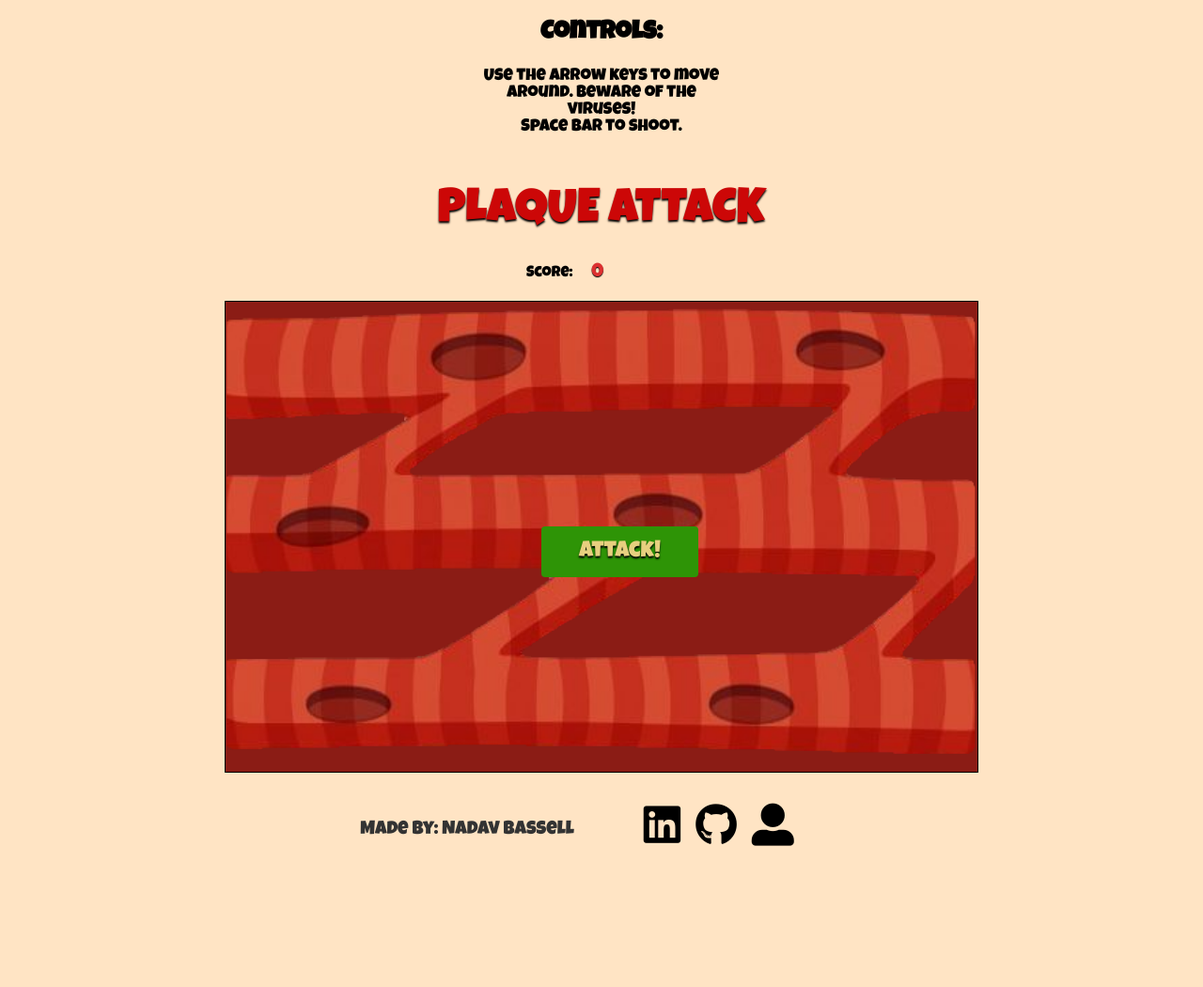
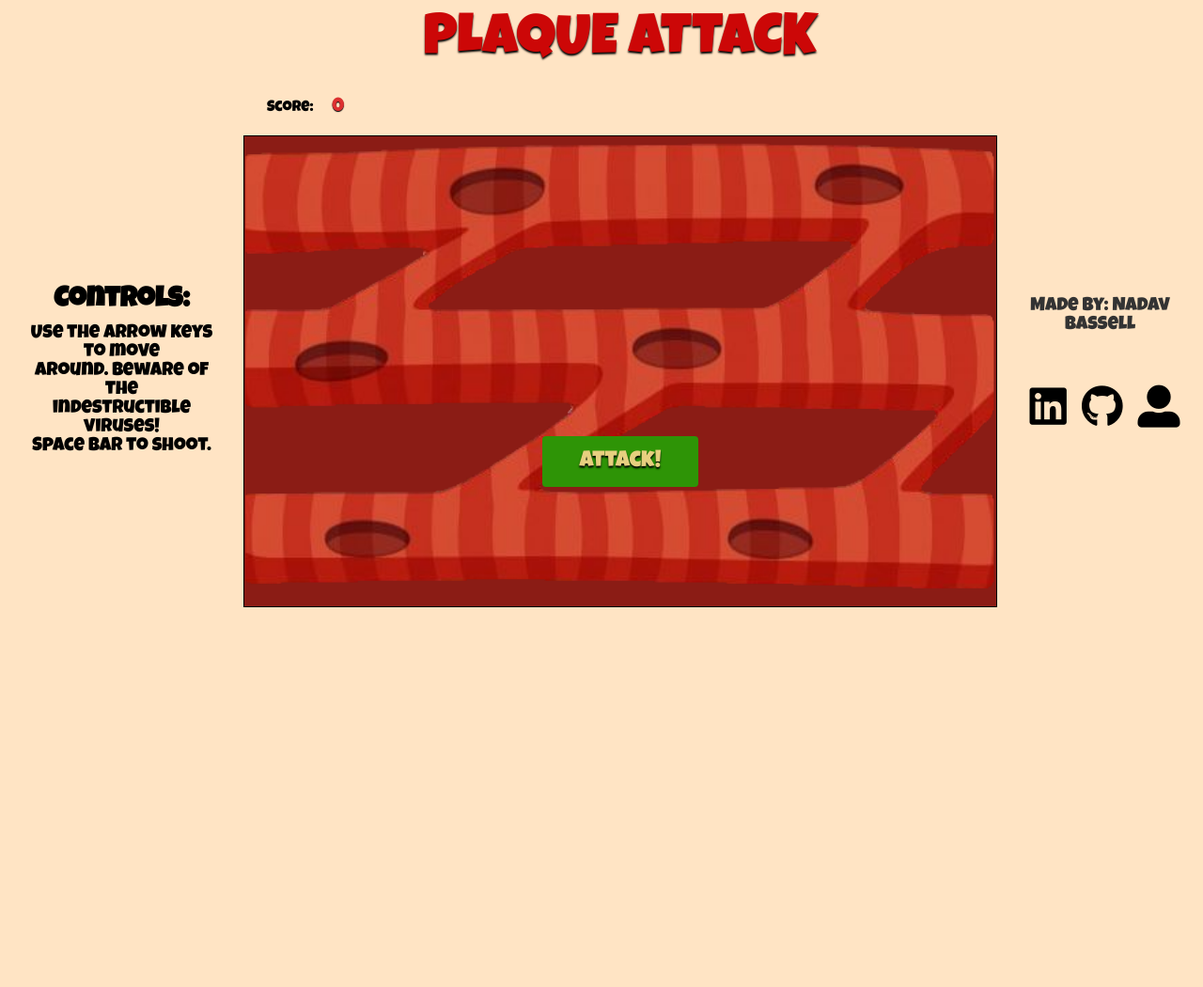
Before and after one commit to nbassell/Plaque-Attack, a website built with webpack: page index.html in a window 1280 px wide. Shown: the whole page at 94% size. After the commit the page ends 800 px from the top, so only its background shows below. Built offline with nearby package versions, Linux system fonts and the light colour scheme.

Commit message:
rework layout

```diff
--- a/assets/stylesheets/main.css
+++ b/assets/stylesheets/main.css
@@ -12,8 +12,10 @@ body {
 
 .main-content {
   display: flex;
-  width: 100%;
+  width: 100vw;
+  height: 80vh;
   margin: 0 auto;
+  align-items: center;
 }
 
 canvas {
@@ -24,31 +26,28 @@ canvas {
 }
 
 .game {
-
-}
-
-.game-window {
-  /* width: 65%; */
+  display: flex;
+  flex-direction: column;
+  align-items: center;
 }
 
 .title {
-  font-size: 50px;
+  font-size: 60px;
   text-align: center;
   color: #cc0707;
-  margin-bottom: 10px;
+  margin: 20px 0 10px;
   text-shadow: 0 2px 2px black;
 }
 
 .play-again-btn, .start-btn {
   position: absolute;
-  left: 44%;
-  top: 70%;
+  /* left: 44%; */
+  top: 58%;
   z-index: 2;
   font-size: 24px;
   color: rgb(231, 207, 127);
   text-shadow: 0 2px 2px black;
   background: rgb(46, 148, 6);
-  /* border: 3px solid #666666; */
   padding: 15px 40px;
   border-radius: 4px;
   cursor: pointer;
@@ -56,23 +55,38 @@ canvas {
 }
 
 .start-btn {
-  left: 45%;
+  /* left: 45%; */
 }
 
 .play-again-btn.hide, .start-btn.hide, .instruction-list.hide {
   display: none;
 }
 
+.instructions {
+  display: flex;
+  margin: auto;
+  width: 20%;
+}
+
+.controls {
+  font-size: 30px;
+  margin-bottom: 10px !important;
+}
+
+.instruction-list p {
+  font-size: 20px;
+  margin: 10px;
+}
+
 .score-container {
-  margin-left: 560px;
+  margin-right: 675px;
   height: 60px;
-  /* margin-top: 50px; */
+  text-align: center;
 }
 
 #score {
   display: inline-block;
   font-size: 20px;
-  /* position: relative; */
   color: #cc0707;
   text-shadow: 0 1px 1px black;
   letter-spacing: 0.5mm;
@@ -104,16 +118,15 @@ canvas {
   display: flex;
   flex-direction: column;
   width: 20%;
-  height: 200px;
+  height: 10vh;
   margin: auto;
   text-align: center;
   padding: 0 20px;
   font-size: 18px;
-  /* font-family: sans-serif;  */
 }
 
 .name {
-  text-align: center;
+  text-align: center !important;
   padding: 6px;
   font-size: 20px;
   margin-bottom: 30px;
@@ -124,9 +137,7 @@ canvas {
 
 .icons {
   display: flex;
-  /* flex-direction: column; */
   justify-content: center;
-  /* align-items: center; */
   height: 200px;
   margin: 10px;
   margin-left: 20px;
@@ -144,7 +155,6 @@ ul {
 
 ul li {
   list-style-type: none;
-  /* font-family: 'Permanent Marker', cursive; */
   font-size: 16px;
   text-shadow: 2em;
   margin: 8px;
@@ -158,7 +168,13 @@ a {
 .footer {
   margin-top: 15px;
   display: flex;
-  justify-content: center;
+  justify-content: space-between;
+  flex-direction: column;
+  align-items: center;
+  width: 20%;
+  height: 10vh;
+  margin: auto;
+  text-align: center;
 }
 
 body {
--- a/index.html
+++ b/index.html
@@ -1,29 +1,36 @@
 <!DOCTYPE html>
 <html>
+
 <head>
   <meta charset="utf-8" />
   <meta http-equiv="X-UA-Compatible" content="IE=edge">
   <title>Plaque Attack!</title>
   <meta name="viewport" content="width=device-width, initial-scale=1">
   <link rel="stylesheet" type="text/css" media="screen" href="./assets/stylesheets/main.css" />
-    <link rel="stylesheet" href="https://use.fontawesome.com/releases/v5.7.2/css/all.css" integrity="sha384-fnmOCqbTlWIlj8LyTjo7mOUStjsKC4pOpQbqyi7RrhN7udi9RwhKkMHpvLbHG9Sr" crossorigin="anonymous">
+  <link rel="stylesheet" href="https://use.fontawesome.com/releases/v5.7.2/css/all.css"
+    integrity="sha384-fnmOCqbTlWIlj8LyTjo7mOUStjsKC4pOpQbqyi7RrhN7udi9RwhKkMHpvLbHG9Sr" crossorigin="anonymous">
   <link rel="shortcut icon" type="image/ico" href="./assets/images/favicon.ico">
   <script src="./dist/bundle.js"></script>
 </head>
+
 <body>
-  <div className="main-content">
+  <div class="main-content">
     <div class="instructions">
       <div class="instruction-list">
-      <h2>Controls:</h2>
+        <h2 class="controls">Controls:</h2>
+        <p>
           Use the arrow keys to move </br>
-        around. Beware of the viruses!</br>
+          around. Beware of the </br>
+          indestructible viruses!</br>
           Space bar to shoot. </br>
+        </p>
         <!-- 'p' to toggle pause -->
       </div>
     </div>
     <div class="game">
       <div class="title">PLAQUE ATTACK</div>
-        <div class="score-container">Score: <p id="score" class="pulsate"></p></div>
+      <div class="score-container">Score: <p id="score" class="pulsate"></p>
+      </div>
       <canvas class="game-window" id="canvas" width="800" height="500" style="border: 1px solid black"></canvas>
       <div class="start-btn">
         Attack!
@@ -44,4 +51,5 @@
     </div>
   </div>
 </body>
+
 </html>
--- a/src/background.js
+++ b/src/background.js
@@ -18,7 +18,6 @@ export default class Background {
       this.scrollVal = 0;
     }
     this.scrollVal += 4.5;
-console.log(this.scrollVal);
     this.ctx.fillStyle = '#8B1C15';
     this.ctx.fillRect(0, 0, 800, 500);
     this.ctx.drawImage(this.background, -this.scrollVal, 0, 800, 500);
```
Also changed, not shown: README.md. Lines whose indentation alone changed are shown as unchanged.
